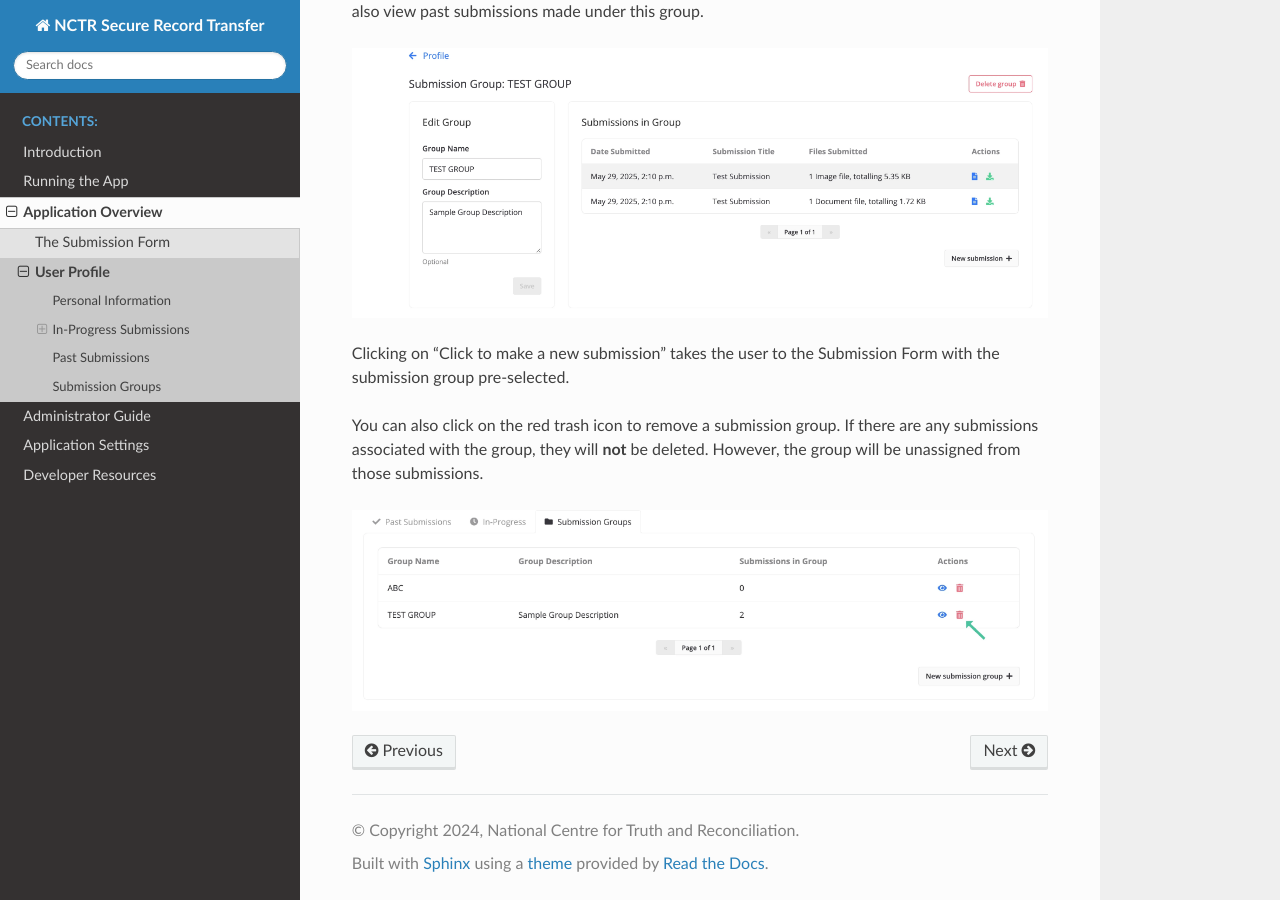
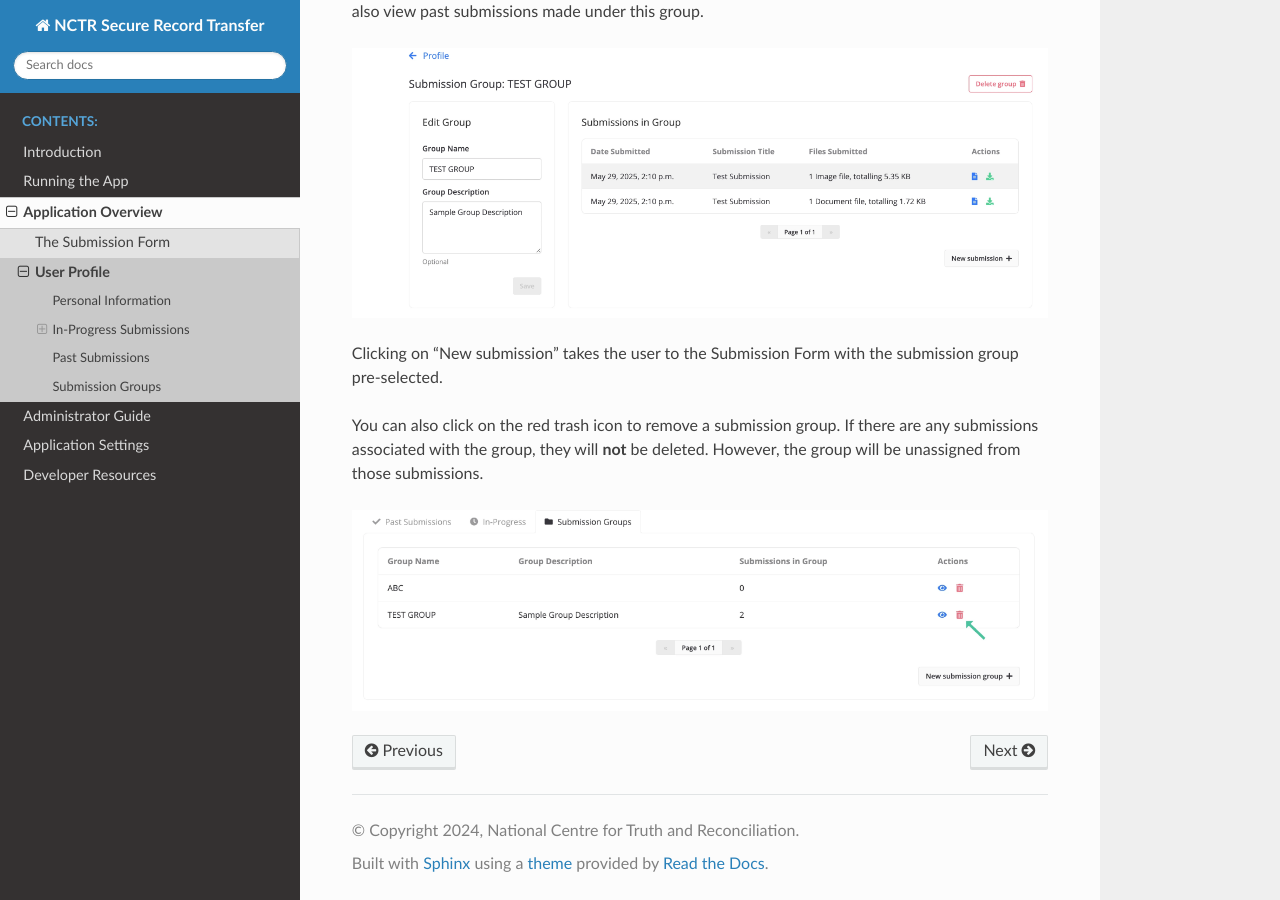
Before and after one commit to NationalCentreTruthReconciliation/Secure-Record-Transfer, a Sphinx documentation site: the page built from docs/application_overview/user-profile.rst, in a window 1280 px wide and 900 px high, scrolled down 5676 px. Built offline with Sphinx 7.4.7 and the Read the Docs theme 3.1.0, drawn with Linux system fonts in a browser that asks for light colours.

Commit message:
Update user-profile.rst

```diff
--- a/docs/application_overview/user-profile.rst
+++ b/docs/application_overview/user-profile.rst
@@ -124,7 +124,7 @@
 .. image:: images/submission_group_details.webp
     :alt: Submission group details
 
-Clicking on "Click to make a new submission" takes the user to the Submission Form with the
+Clicking on "New submission" takes the user to the Submission Form with the
 submission group pre-selected.
 
 You can also click on the red trash icon to remove a submission group. If there are any submissions associated with the group, they will **not** be deleted. However, the group will be unassigned from those submissions.
```
